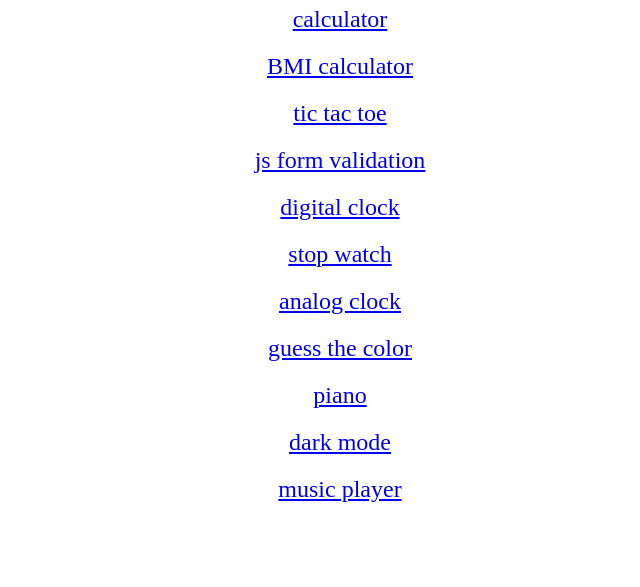
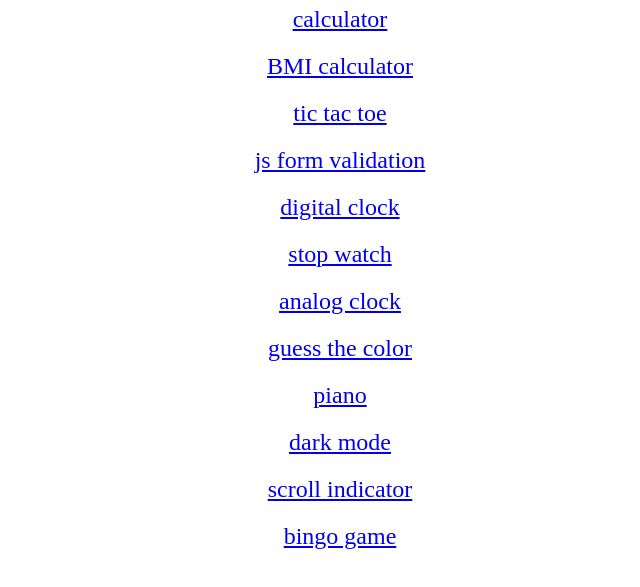
Before and after one commit to pratik-athawale/javascript-projects, a plain HTML site: page index.html in a window 1280 px wide. Shown: the part 79-666 px from the top of the page, without its empty margins (320-960 px from the left). Drawn offline with Linux system fonts and the light colour scheme.

Commit message:
Update index.html

```diff
--- a/index.html
+++ b/index.html
@@ -21,7 +21,8 @@
         <li><a href="8. guess the color/index.html">guess the color</a></li>
         <li><a href="9. piano/index.html">piano</a></li>
         <li><a href="10. dark mode/index.html">dark mode</a></li>
-        <li><a href="11. music player/index.html">music player</a></li>
+        <li><a href="12. scroll indicator/index.html">scroll indicator</a></li>
+        <li><a href="13. bingo game/index.html">bingo game</a></li>
     </ul>
 </body>
 </html>
```
